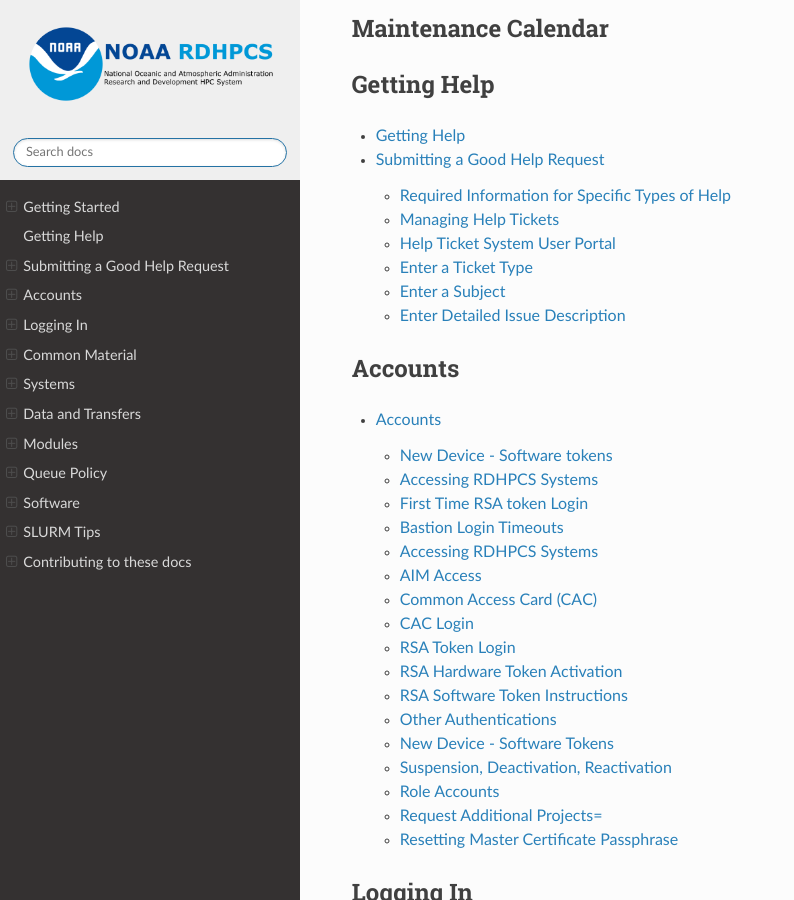
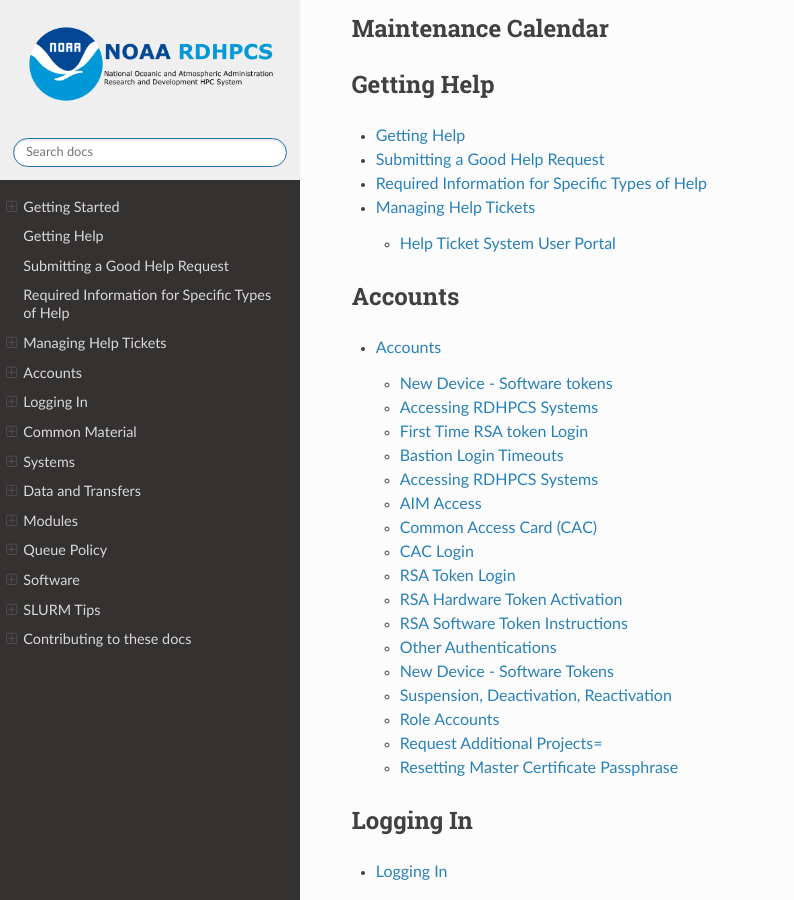
Before and after one commit to NOAA-RDHPCS/noaa-rdhpcs.github.io, a Sphinx documentation site: the page built from source/index.rst, in a window 1280 px wide and 900 px high, scrolled down 461 px. Shown: the whole window, without its empty margins (0-794 px from the left). Built offline with Sphinx 7.4.7 and the Read the Docs theme 2.0.0, drawn with Linux system fonts in a browser that asks for light colours; pages that are not in the unit, such as notebooks, are missing from menus.

Commit message:
Further Help section revisions

```diff
--- a/source/help/index.rst
+++ b/source/help/index.rst
@@ -107,7 +107,6 @@ system with the issue.
 .. _good_hd_description:
 
 **Provide Detailed Description of the Problem**
-
 Include what you did, what didn't work, and why you believe there is a
 problem.  Specifically, tell us what commands you ran, and what error messages
 you received. If this information is short, you can cut and paste it into the
@@ -131,7 +130,6 @@ we can look at it.
 
 
 **Provide Job Information**
-
 Include as much information about the job as possible.  This includes the jobs'
 ID, date and time the jobs ran, location of source code, standard out file,  and
 submitted script.
@@ -177,8 +175,9 @@ can do this by simply replying to the last email sent to you by the help system
 PPAN tickets use the `GFDL customer portal
 <https://helpdesk.gfdl.noaa.gov/otrs/customer.pl>`_.
 
+*******************
 Required Information for Specific Types of Help
-=============
+*******************
 
 The information required for a technician to quickly investigate and resolve an
 issue differ based on the issue.  Adhering to the following guidelines will
@@ -266,8 +265,7 @@ need at the following information:
 A copy-and-paste of your screen session (copy the text on the screen and not a
 picture) is preferred.
 
-Providing a Reproducer
-----------------
+**Providing a Reproducer**
 
 There are times when the only way to troubleshoot a problem is to actually for
 us to be able to duplicate the problem by running as ourselves.  In those
@@ -281,9 +279,7 @@ below are combining both instances, first about building the code, and second
 about running a test case.
 
 Below are general things we will be looking for:
-
-Building Source
----------------
+**Building Source**
 
 * Which directory to copy
 * Which modules need to be loaded
@@ -291,8 +287,7 @@ Building Source
 * What is the command to start the build process
 * Where will the resulting executable be
 
-Running a Testcase
-------------------
+**Running a Testcase**
 
 * What all directories have to be copied
 * Which directory should we be in to run the test case
@@ -309,7 +304,9 @@ One general thing to keep in mind is if you're able to provide us with detailed
 instructions on how we can see the problem ourselves that will help us in
 troubleshooting the problem and helping you.
 
-**Reporting Data Transfer Issues**
+*****************
+Reporting Data Transfer Issues
+**************
 
 When you are having problems related to data transfer issues we will need the
 following information to assist you:
@@ -322,8 +319,9 @@ following information to assist you:
   the problem.
   * If the command does not include the source and destination directories please include that information too.
 
+************
 Managing Help Tickets
-======================
+************
 
 Help Tickets can be managed in two ways:
 
@@ -348,9 +346,7 @@ Help Tickets can be managed in two ways:
 
 
 Help Ticket System User Portal
-==============================
-
-
+======
 
 Login
 -----
@@ -434,20 +430,14 @@ routing your tickets to the appropriate resource.
 
 .. note:: Ignore the Service and SLA text boxes when creating a new ticket.
 
-Enter a Ticket Type
-===================
+**Enter a Ticket Type**
+Assign the appropriate type to the ticket based on your issue.
 
-Please assign the appropriate type to the ticket based on your issue.
-
-Enter a Subject
-===============
-
-Enter a subject that gives a clear and concise summary of the issue following
+**Enter a Subject**
+Use a subject that gives a clear and concise summary of the issue following
 the :ref:`guidelines <good_hd_subject>`.
 
-Enter Detailed Issue Description
-================================
-
+**Enter Detailed Issue Description**
 Enter a detailed description of the issue following the :ref:`guidelines
 <good_hd_description>`.
 
```
